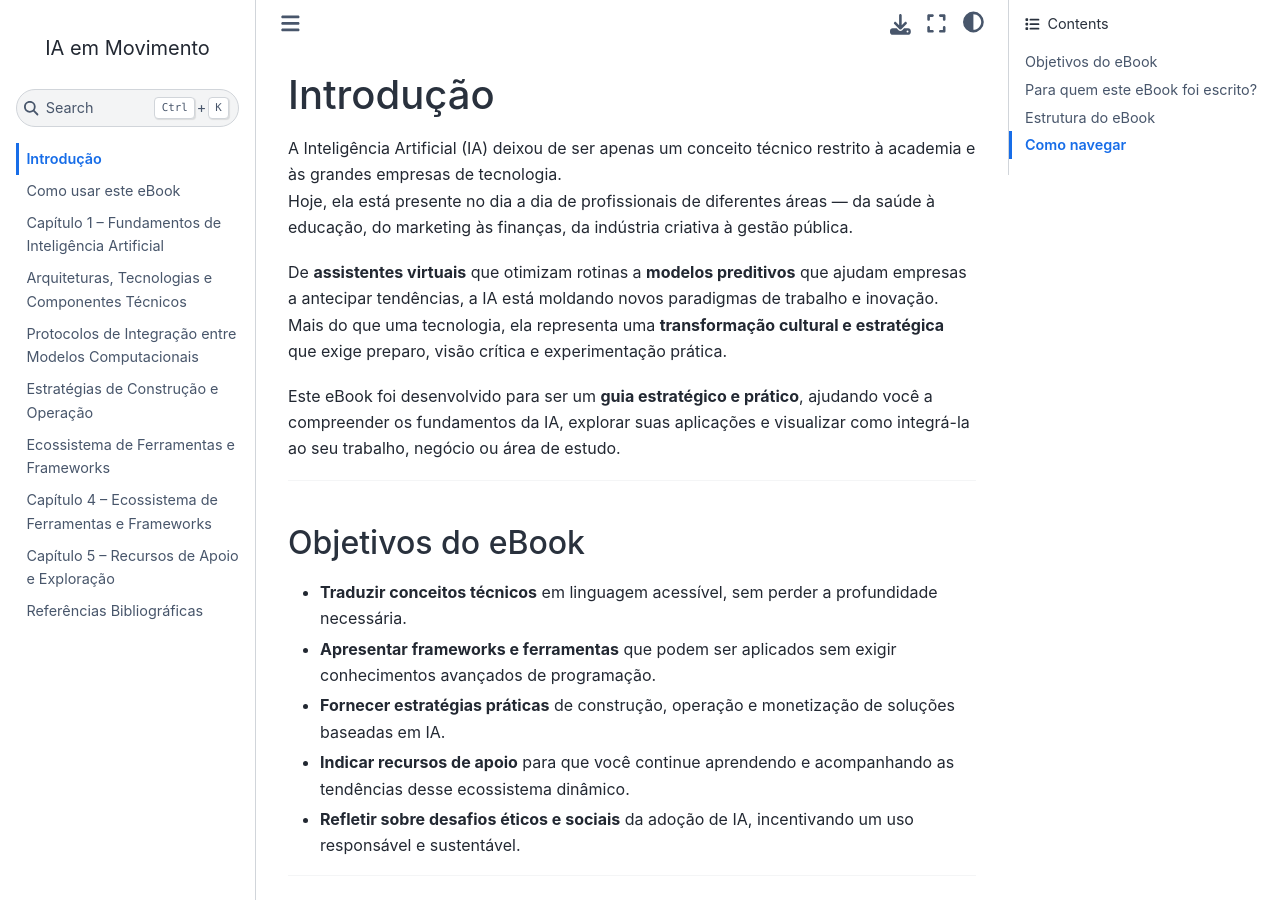
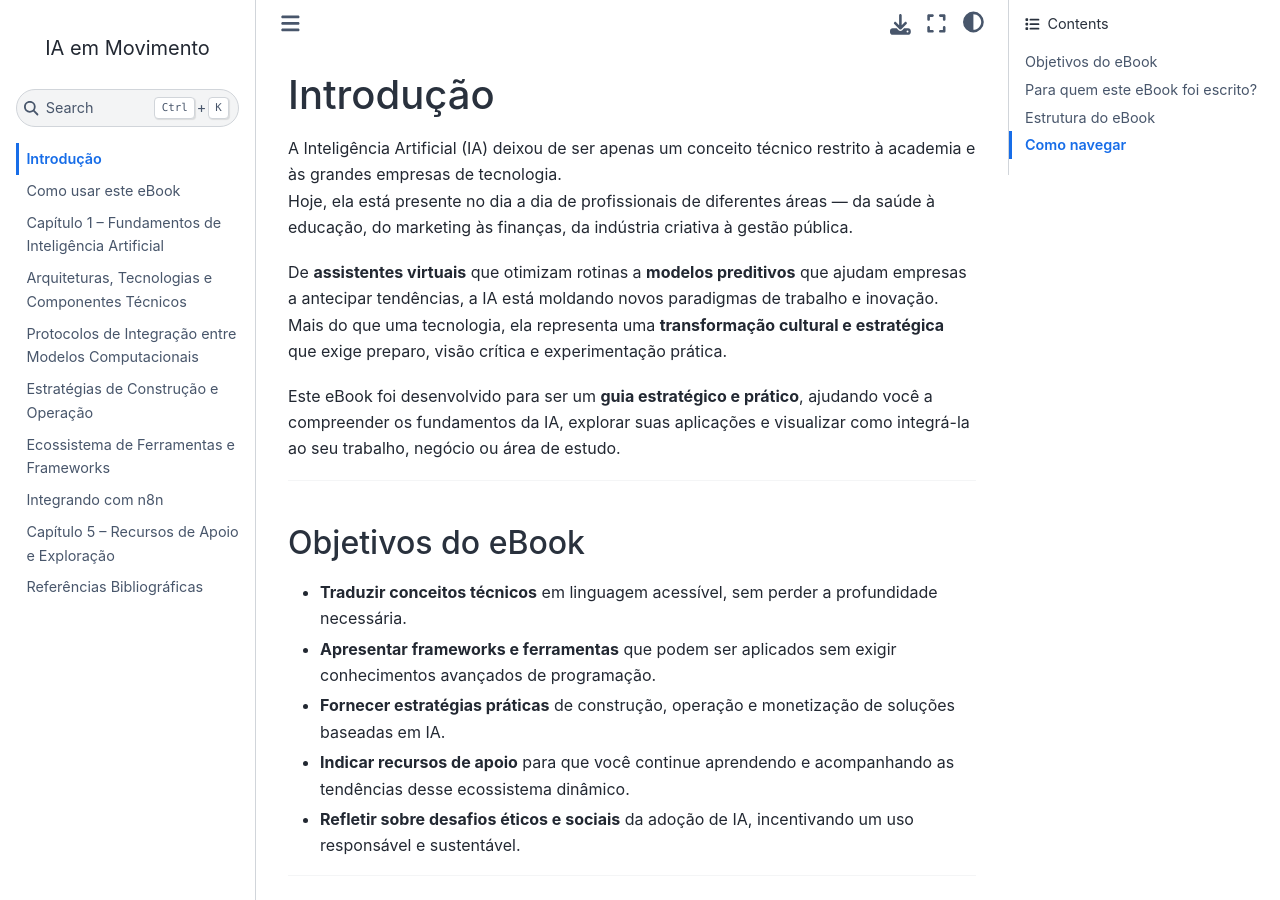
Before and after one commit to unb-lamfo-negocios-ai/LivroIAemMovimento, a Jupyter Book: the page built from intro.md, in a window 1280 px wide and 900 px high. Built offline with Jupyter Book 1.0.4 settings and Sphinx 7.4.7 and the Sphinx Book theme 1.1.4, drawn with Linux system fonts in a browser that asks for light colours; pages that are not in the unit, such as notebooks, are missing from menus.

Commit message:
Update capn8n.md

```diff
--- a/capitulos/capn8n.md
+++ b/capitulos/capn8n.md
@@ -1,4 +1,4 @@
-# Capítulo 4 – Ecossistema de Ferramentas e Frameworks
+# Integrando com n8n
 
 O crescimento da Inteligência Artificial trouxe consigo um **ecossistema diverso de ferramentas e frameworks**, que aceleram a criação, teste e implantação de soluções.
 Esses recursos permitem que equipes foquem no **valor de negócio** em vez de reinventar a roda do zero.
```
